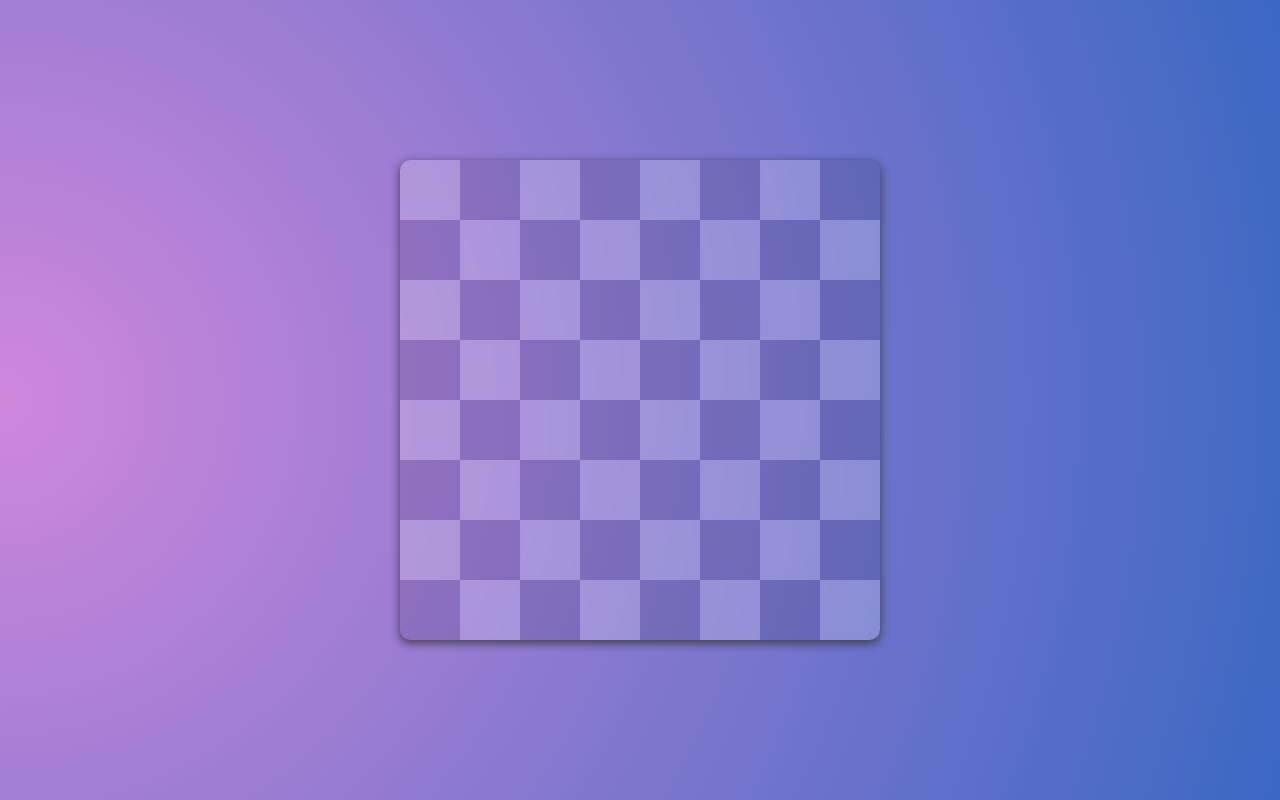
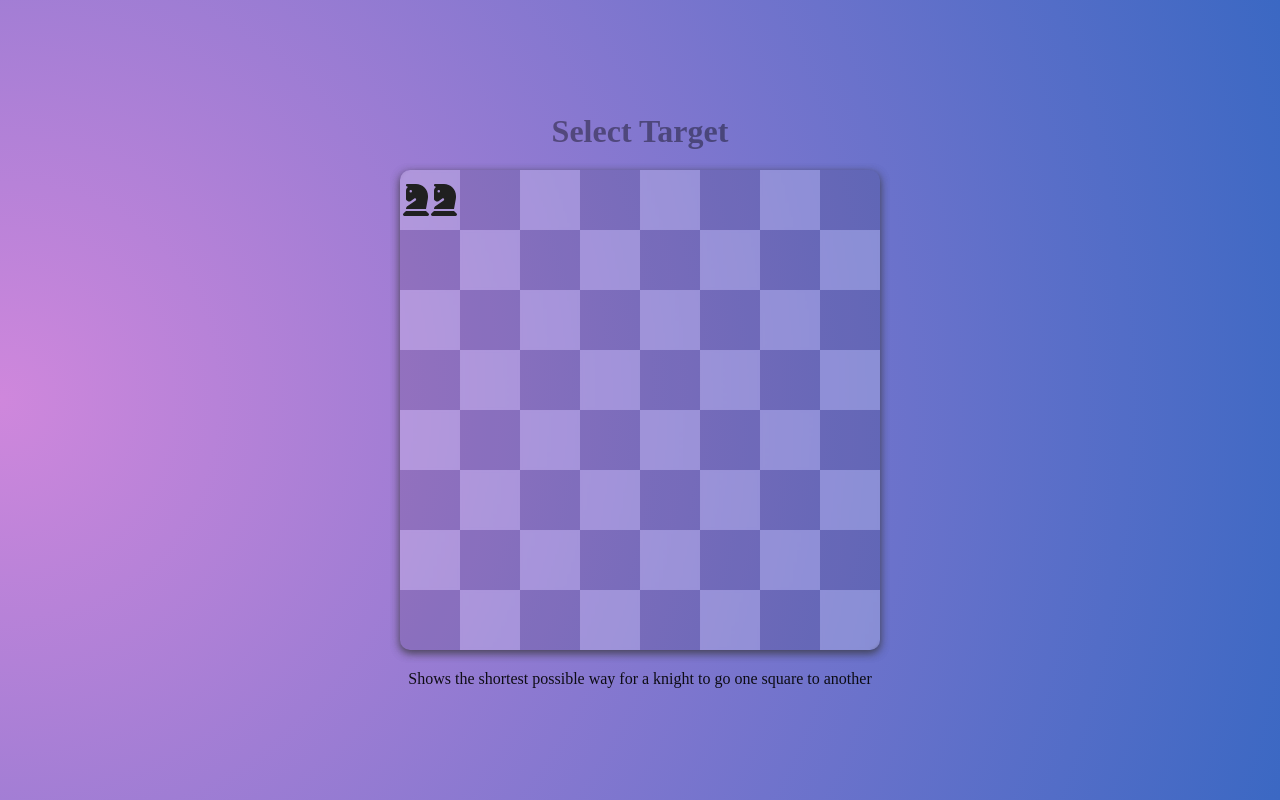
Before and after one commit to hayaman3/knights-travails-react, a React (Create React App) app: page / in a window 1280 px wide. Both pictures are taken after a click on the element 430 px from the left and 190 px from the top of the page. Built offline with nearby package versions, Linux system fonts and the light colour scheme.

Commit message:
added instructions and board state

```diff
--- a/src/App.jsx
+++ b/src/App.jsx
@@ -3,7 +3,12 @@
 /* eslint-disable jsx-a11y/no-static-element-interactions */
 import React, { useState } from 'react';
 import { FontAwesomeIcon } from '@fortawesome/react-fontawesome';
+import { library } from '@fortawesome/fontawesome-svg-core';
+import { fas } from '@fortawesome/free-solid-svg-icons';
+import { far } from '@fortawesome/free-regular-svg-icons';
 import knightTravails from './script';
+
+library.add(fas, far);
 
 const coordinates = [
   [0, 0],
@@ -81,16 +86,22 @@ const coordinates = [
 
 function App() {
   const [isActive, setIsActive] = useState(null);
-
+  const [start, setStart] = useState(true);
   const buttonClicked = (e, i) => {
-    const target = e.target.dataset.coordinates.split(',');
-    knightTravails([0, 0], target);
-    // document.getElementById
-    setIsActive(i);
+    if (start) {
+      const target = e.target.dataset.coordinates.split(',');
+      knightTravails([0, 0], target);
+      // document.getElementById
+      setIsActive(i);
+      setStart(false);
+    }
   };
 
   return (
     <div className="App">
+      <h1 className="board-state">
+        {start ? 'Select Starting Position' : 'Select Target'}
+      </h1>
       <div className="board">
         {coordinates.map((position, i) => (
           <div
@@ -107,9 +118,21 @@ function App() {
             ) : (
               ''
             )}
+            {isActive === i ? (
+              <FontAwesomeIcon
+                icon="fa-solid fa-chess-knight"
+                id="starting-horse"
+              />
+            ) : (
+              ''
+            )}
           </div>
         ))}
       </div>
+      <p className="instruction">
+        Shows the shortest possible way for a knight to go one square
+        to another
+      </p>
     </div>
   );
 }
--- a/src/index.css
+++ b/src/index.css
@@ -13,6 +13,8 @@
 .App {
   min-height: 100vh;
   display: flex;
+  flex-direction: column;
+  gap: 20px;
   justify-content: center;
   align-items: center;
   background-image: radial-gradient(circle at center left, rgb(207, 135, 220), rgb(59, 104, 195));
@@ -26,6 +28,14 @@
   align-content: center;
   box-shadow: rgba(43, 43, 43, 0.5) 0px 3px 8px, rgba(63, 63, 63, 0.5) 0px 3px 8px;
   overflow: hidden;
+}
+
+.board-state {
+  color: rgba(0, 0, 0, 0.4);
+}
+
+.instruction {
+  color: rgba(0, 0, 0, 0.9);
 }
 
 .tile {
@@ -83,3 +93,9 @@
   text-align: center;
   color: rgb(32, 32, 32)
 }
+
+.buttons {
+  display: flex;
+}
+
+/* .buttons >div */
```
